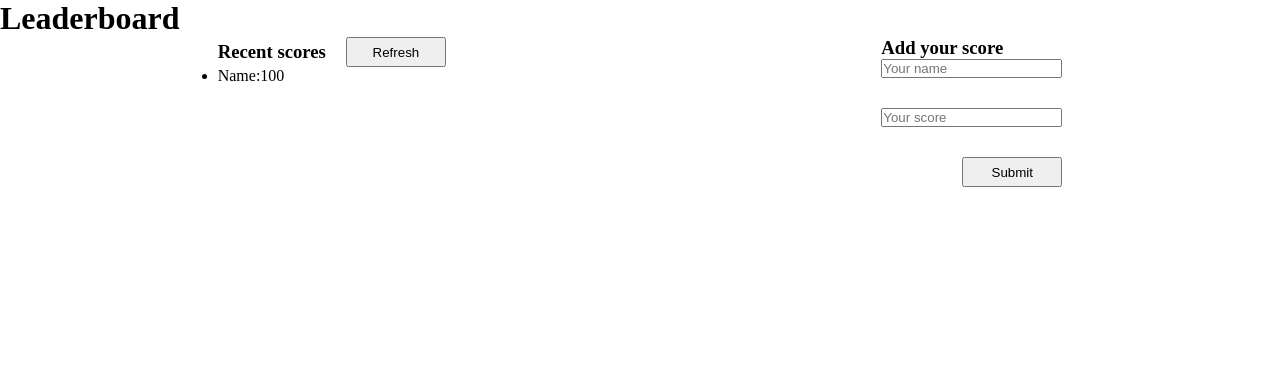
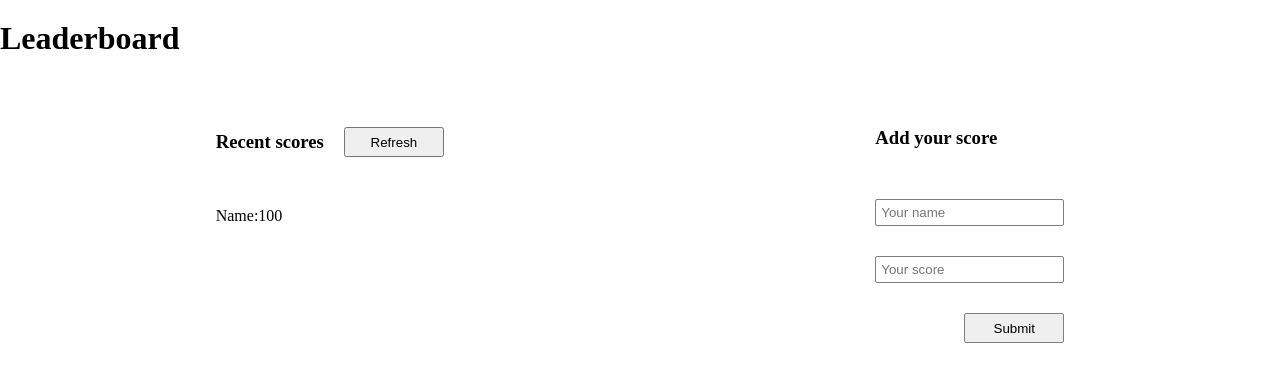
Before and after one commit to SimonGrchevski/Leaderboard, a website built with webpack: page src/index.html in a window 1280 px wide. Built offline with nearby package versions, Linux system fonts and the light colour scheme.

Commit message:
Fix the lining of the elements

```diff
--- a/src/index.html
+++ b/src/index.html
@@ -7,9 +7,9 @@
   <title>Leaderboard</title>
 </head>
 <body>
-  <head>
+  <header>
     <h1>Leaderboard</h1>
-  </head>
+  </header>
   <main>
     <section class='leaderboard-wrapper flex'>
 
--- a/src/style.css
+++ b/src/style.css
@@ -4,6 +4,12 @@
   padding: 0;
   margin: 0;
   box-sizing: border-box;
+}
+li {
+  list-style-type: none;
+}
+header {
+  padding: 20px 0 50px 0;
 }
 
 .flex {
@@ -43,3 +49,10 @@
 .submit-btn {
   float: right;
 }
+
+.add-score-wrapper input {
+  padding: 5px;
+  border: 1px solid gray;
+  border-radius: 2px;
+
+}
```
